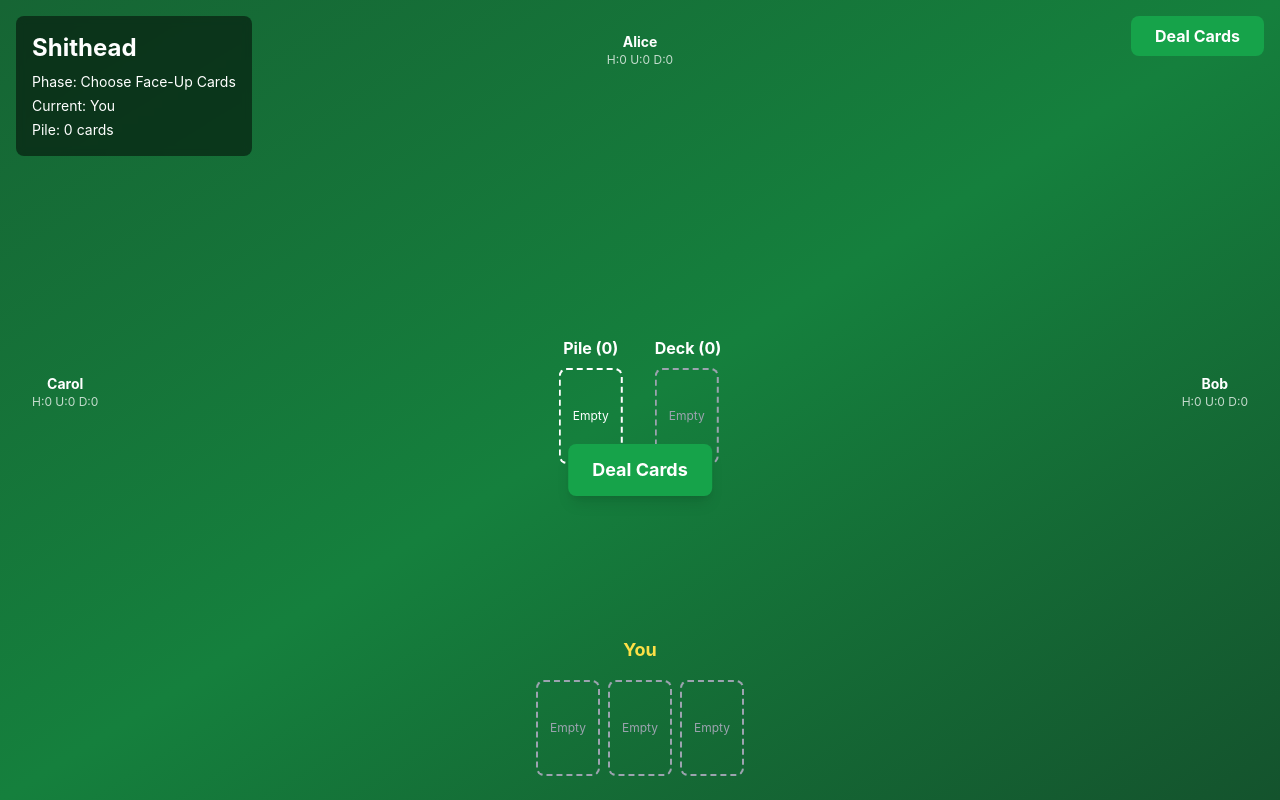
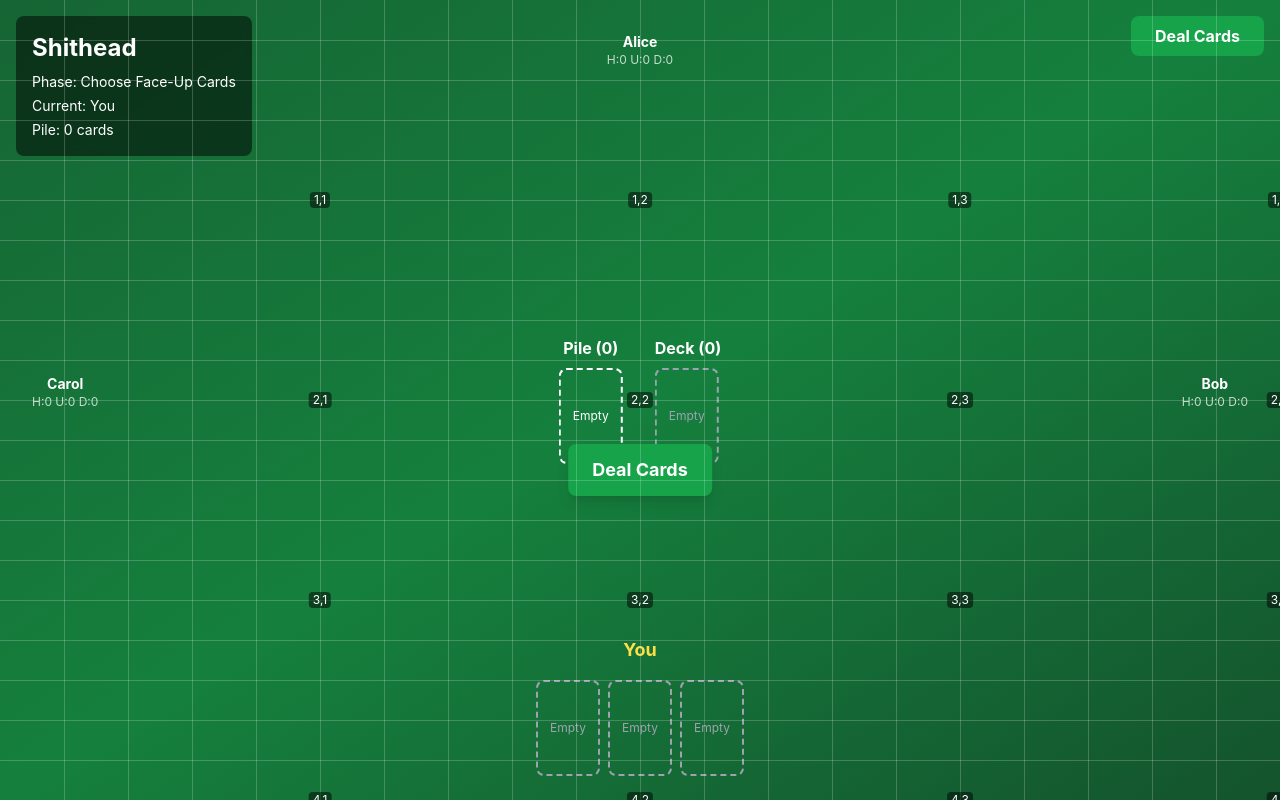
Before and after one commit to questluis8-tech/shithead, a React (Vite) app: page / in a window 1280 px wide. Built offline with nearby package versions, Linux system fonts and the light colour scheme.

Commit message:
Add temporary grid overlay for positioning reference

```diff
--- a/src/App.tsx
+++ b/src/App.tsx
@@ -22,6 +22,42 @@ function App() {
 
   return (
     <div className="min-h-screen bg-gradient-to-br from-green-800 via-green-700 to-green-900 p-4 relative overflow-hidden">
+      {/* Temporary Grid Overlay */}
+      <div className="absolute inset-0 pointer-events-none z-50">
+        {/* Vertical grid lines */}
+        {Array.from({ length: 20 }).map((_, i) => (
+          <div
+            key={`v-${i}`}
+            className="absolute top-0 bottom-0 w-px bg-white opacity-20"
+            style={{ left: `${(i + 1) * 5}%` }}
+          />
+        ))}
+        {/* Horizontal grid lines */}
+        {Array.from({ length: 20 }).map((_, i) => (
+          <div
+            key={`h-${i}`}
+            className="absolute left-0 right-0 h-px bg-white opacity-20"
+            style={{ top: `${(i + 1) * 5}%` }}
+          />
+        ))}
+        {/* Grid labels for reference */}
+        {Array.from({ length: 4 }).map((_, row) =>
+          Array.from({ length: 4 }).map((_, col) => (
+            <div
+              key={`label-${row}-${col}`}
+              className="absolute text-white text-xs bg-black bg-opacity-50 px-1 rounded"
+              style={{
+                left: `${(col + 1) * 25}%`,
+                top: `${(row + 1) * 25}%`,
+                transform: 'translate(-50%, -50%)'
+              }}
+            >
+              {row + 1},{col + 1}
+            </div>
+          ))
+        )}
+      </div>
+
       {/* Game Status - Top Left */}
       <div className="absolute top-4 left-4 bg-black bg-opacity-50 backdrop-blur-sm rounded-lg p-4 text-white z-10">
         <h1 className="text-2xl font-bold mb-2">Shithead</h1>
```
